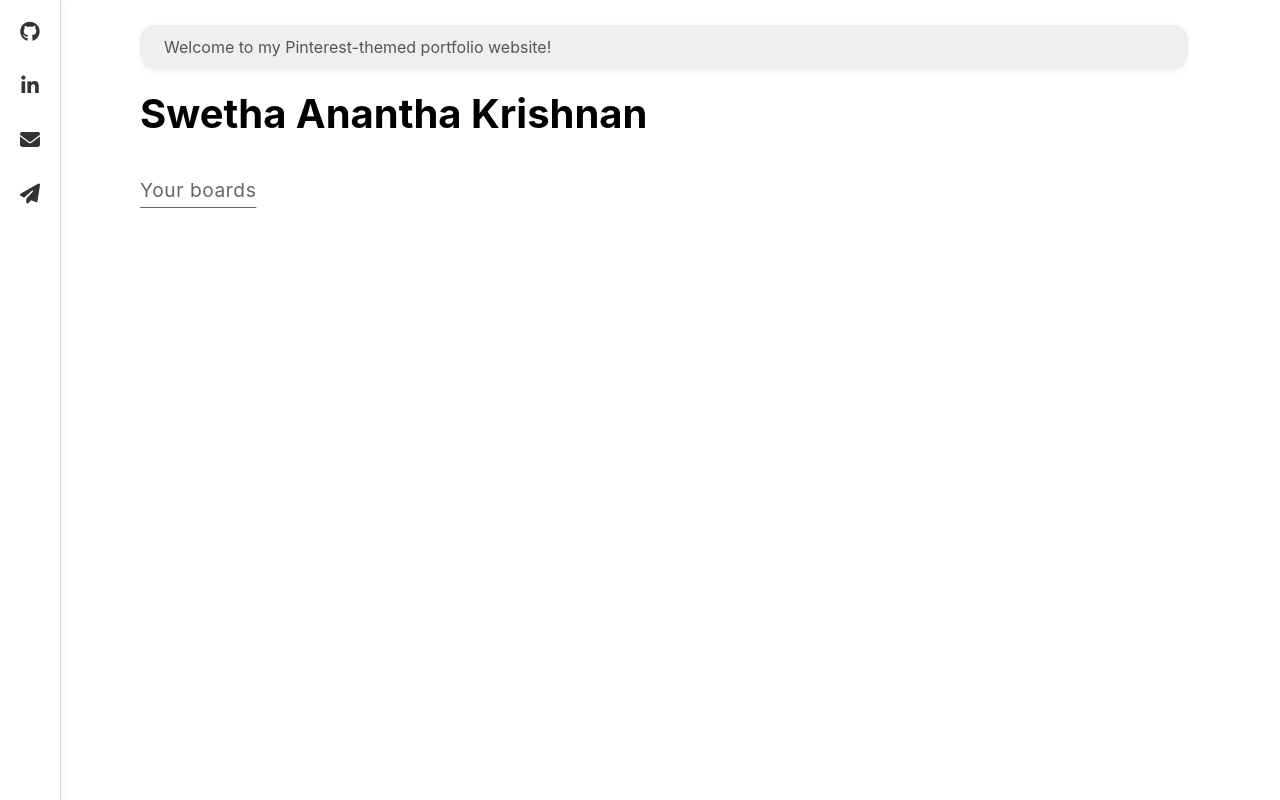
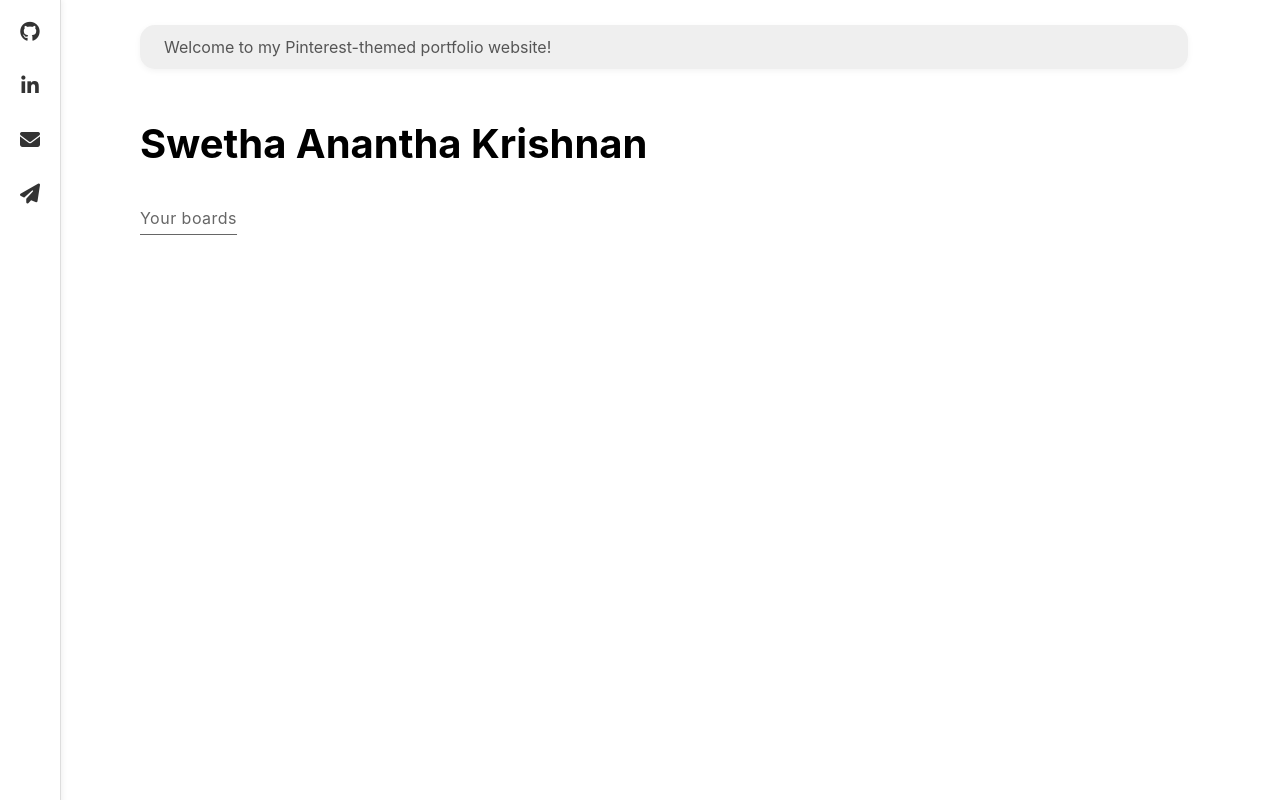
Before and after one commit to swetha1916/portfolio-website, a React (Create React App) app: page / in a window 1280 px wide. Built offline with nearby package versions, Linux system fonts and the light colour scheme.

Commit message:
Minor fixes

```diff
--- a/src/App.css
+++ b/src/App.css
@@ -8,13 +8,12 @@
 }
 
 .app-header h1 {
-  margin: 0;
+  margin-top: 50px;
   font-size: 2.5rem;
 }
 
 .subtitle {
   margin-top: 40px;
-  font-size: 1.2rem;
   color: #666;
   letter-spacing: 0.03em;
   text-decoration: underline;
```
